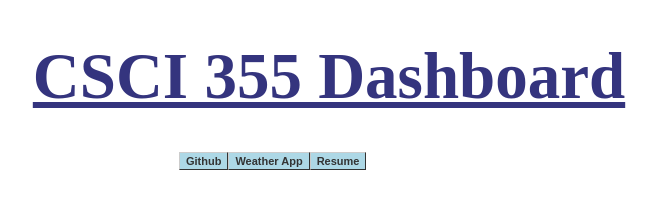
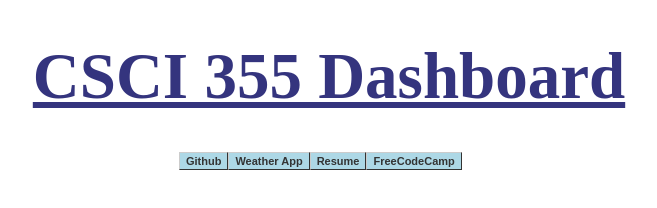
Before and after one commit to aviglazer1998/355-Website, a plain HTML site: page index.html in a window 1280 px wide. Shown: the whole page, without its empty margins (311-968 px from the left). Drawn offline with Linux system fonts and the light colour scheme.

Commit message:
added freecodecamp work

```diff
--- a/index.html
+++ b/index.html
@@ -13,6 +13,7 @@
 						<li><a href="https://github.com/aviglazer1998/355-Website">Github</a></li>
 						<li><a href="./5.7/index.html">Weather App</a></li>
 						<li><a href="./Resume Project/css-portfolio/index.html">Resume</a></li>
+						<li><a href="https://boilerplate-npm-4.aviglazer1998.repl.co">FreeCodeCamp</a></li>
 					</ul>
 				</div>
 			</nav>
```
